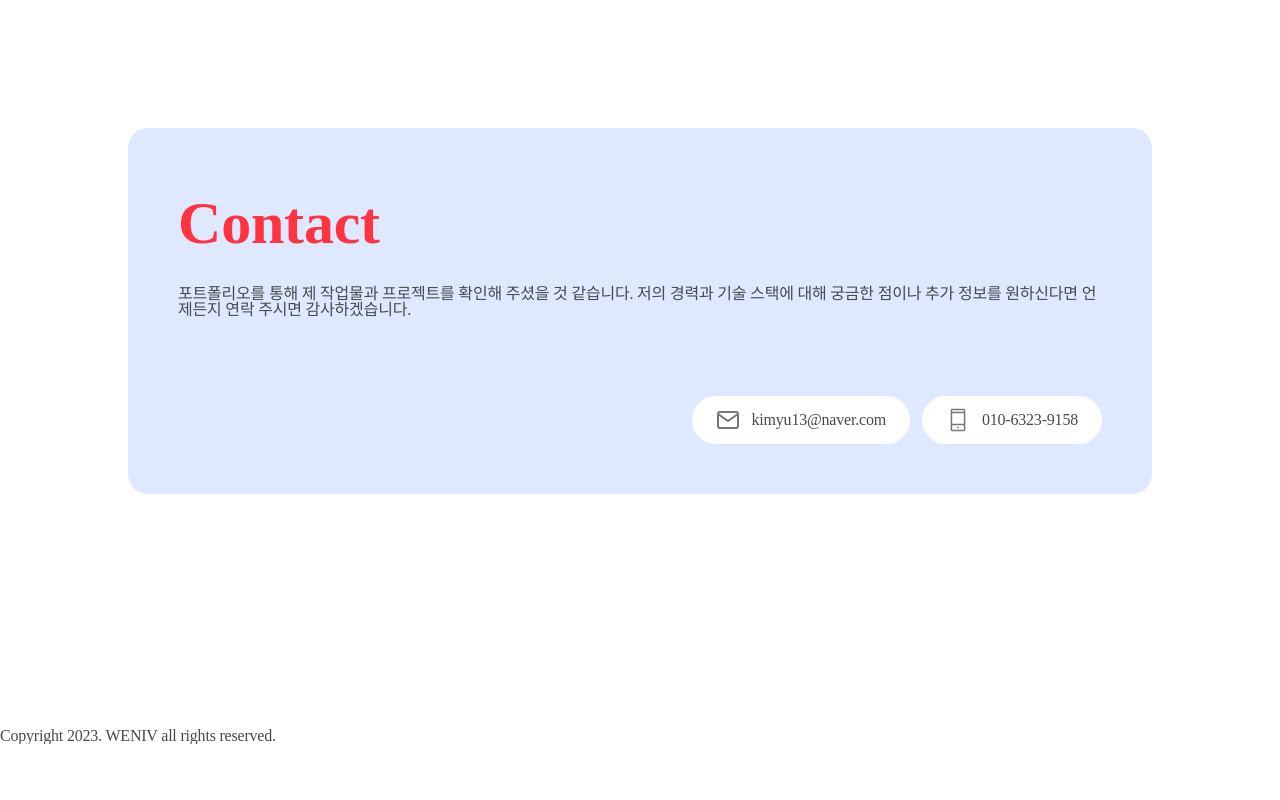
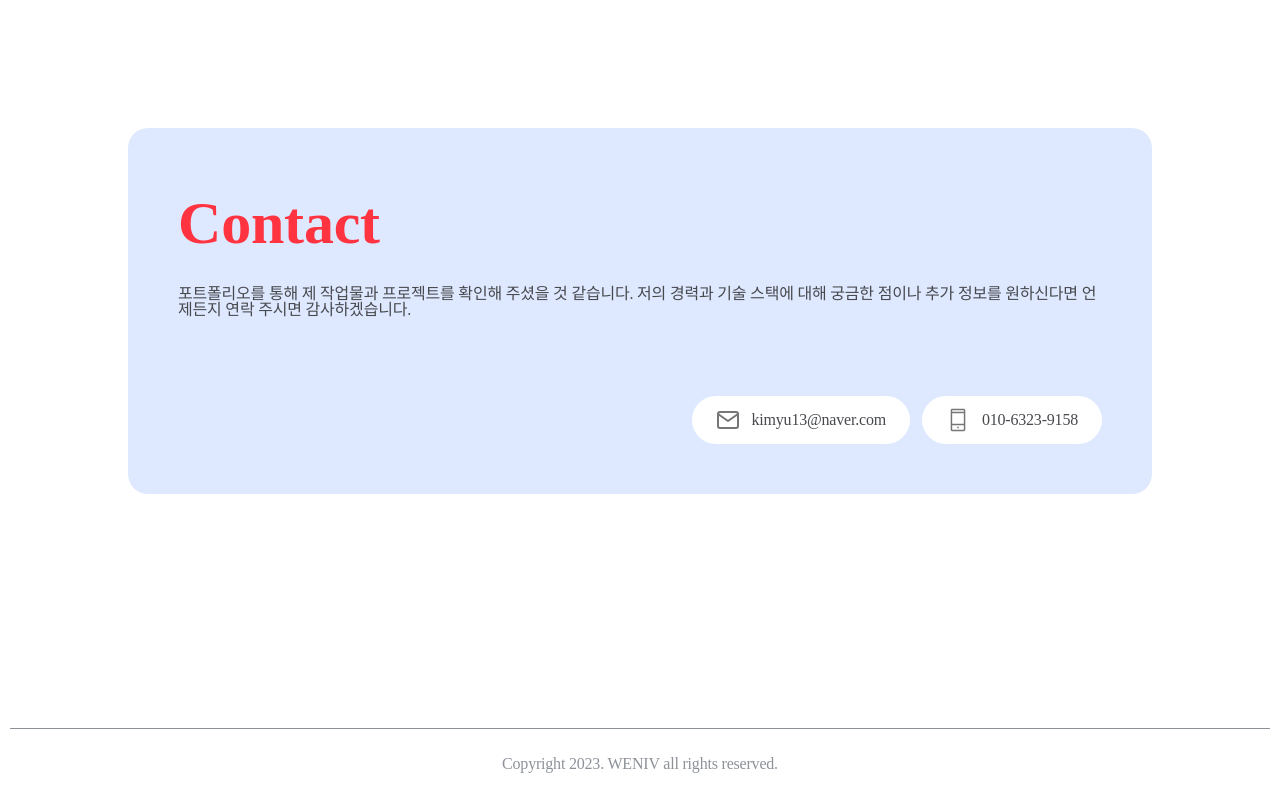
Before and after one commit to usinny/portfolio, a plain HTML site: page index.html in a window 1280 px wide. Shown: the part 2955-3755 px from the top of the page. Before the commit the page ends 3699 px from the top, so only its background shows below. Drawn offline with Linux system fonts and the light colour scheme; a web font is replaced by a local one.

Commit message:
footer style change

```diff
--- a/css/style.css
+++ b/css/style.css
@@ -188,3 +188,14 @@ main .tit {
     align-items: center;
     gap: 12px;
 }
+
+footer {
+    border-top: 1px solid #8d9299;
+    width : calc(100% - 20px);
+    margin: auto;
+    height: 72px;
+    color:  #8d9299;
+    display: flex;
+    justify-content: center;
+    align-items: center;
+}
```
